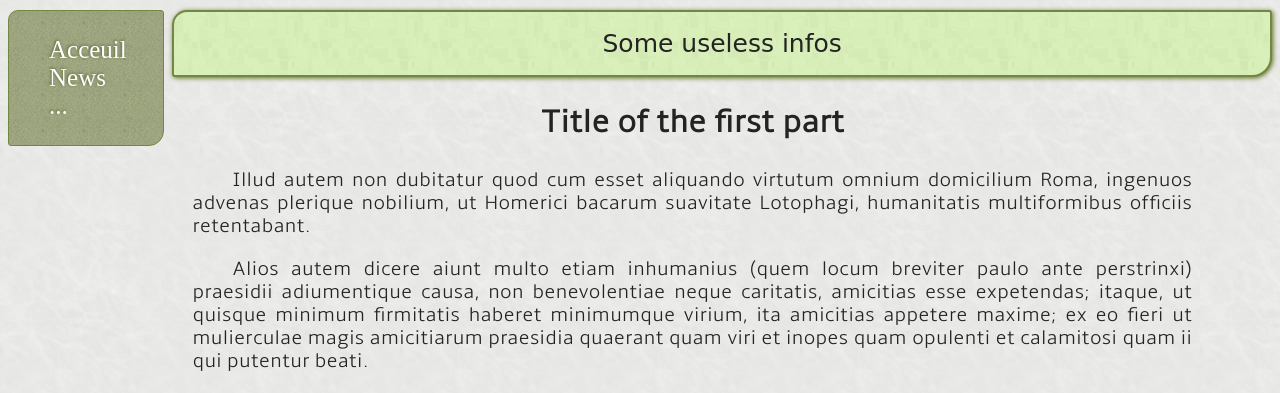
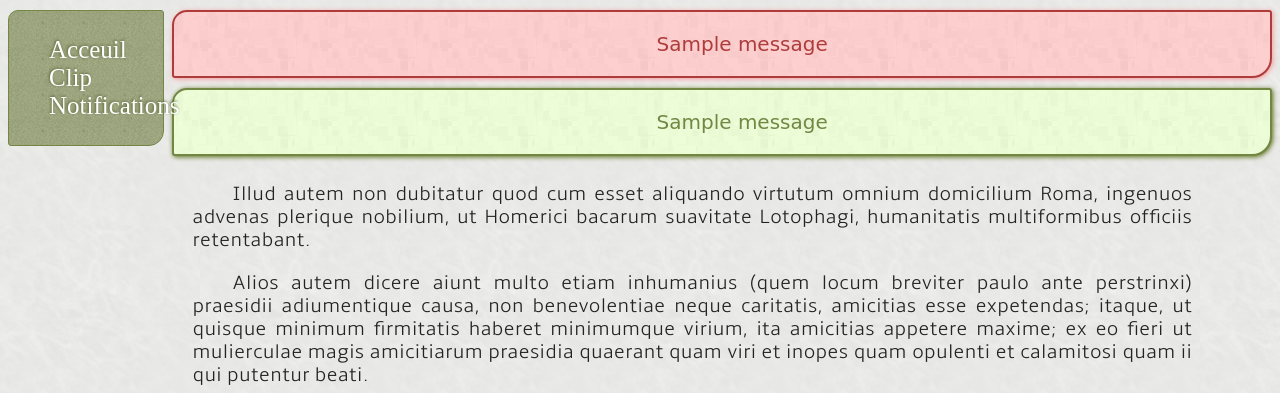
Before and after one commit to synbiozis/site, a Python web app: template templates/bones.html in a window 1280 px wide. Shown: the part 175-568 px from the top of the page. Run offline with Jinja, Linux system fonts and the light colour scheme; the template is opened without the code that fills it, so the values that code supplies are empty; one stand-in notice (Sample message) is shown.

Commit message:
New update

```diff
--- a/static/info.css
+++ b/static/info.css
@@ -1,19 +1,37 @@
-.info
+.info_success, .info_error
 {
-
+	width: 80;
 	margin-top: 10px;
 	margin-left: 13%;
+
+	border-radius: 15px 3px 20px 3px;
+
+	font-family: Comic Sans MS;
+	font-size: 20px;
+	text-align: center;
+	color: #232323;
+}
+
+.info_success ul, .info_error ul
+{
+	list-style-type:none;
+}
+
+.info_success
+{
+	background: #eeffd8 url(background_info.png) top left repeat;
+	color: #718743;
 	border: 2px solid #718743;
 	box-shadow: 1px 1px 5px #5b7018;
-	border-radius: 15px 3px 20px 3px;
-	background: #daf1ba url(background_info.png) top left repeat;
+}
 
-	padding: 17px;
+.info_error
+{
+	background: #ffcfcf url(background_info.png) top left repeat;
+	color: #ae3c3c;
+	border: 2px solid #ae3c3c;
+	box-shadow: 1px 1px 5px #f69999;
 
-	font-family: Comic Sans MS;
-	font-size: 25px;
-	text-align: center;
-	color: #232323;
 }
 
 @media all and (max-width: 1024px)
--- a/static/menu.css
+++ b/static/menu.css
@@ -26,7 +26,7 @@
 	list-style-type:none;
 }
 
-nav ul li:hover
+nav ul li:hover a
 {
 	color: #586835;
 	text-shadow: -1px 1px 4px #bdcd9c;
--- a/static/style.css
+++ b/static/style.css
@@ -8,6 +8,12 @@
 	background: #e8e9e6 url(background_body.png) top left repeat;
 }
 
+iframe
+{
+	border-bottom: 2px solid none;
+	padding-bottom: 30px;
+}
+
 @font-face
 {
 	font-family: 'Amble';
--- a/templates/bones.html
+++ b/templates/bones.html
@@ -1,7 +1,6 @@
 <!DOCTYPE html>
 <html>
     <head>
-    	{% block head %}
 		<meta name="keywords" content="synbioz, sYnbioZ, synbiozis, sYnbioZis, python, tk, .tk" />
 		<meta charset="UTF-8" />
 		<link href="{{ url_for('static', filename='style.css') }}" rel="stylesheet" type="text/css" />
@@ -10,8 +9,7 @@
 		<link href="{{ url_for('static', filename='section.css') }}" rel="stylesheet" type="text/css" />
 		<link href="{{ url_for('static', filename='footer.css') }}" rel="stylesheet" type="text/css" />
 		<link href="{{ url_for('static', filename='info.css') }}" rel="stylesheet" type="text/css" />
-		<title>sYnbioZis</title>
-		{% endblock %}
+		<title>sYnbioZis - {% block title %}{% endblock %}</title>
     </head>
 
     <body>
@@ -21,23 +19,44 @@
 
     	<nav>
  			<ul>
- 				<a href="{{ url_for('index') }}"><li>Acceuil</li></a>
- 				<a href="{{ url_for('news') }}"><li>News</li></a>
-    			<a href="#"><li>...</li></a>
+ 				<li><a href="{{ url_for('index') }}">Acceuil</a></li>
+ 				<li><a href="{{ url_for('clip') }}">Clip</a></li>
+ 				<li><a href="{{ url_for('bones') }}">Notifications</a></li>
 			</ul>
     	</nav>
 
-    	{% block info %}
-    	<div class="info">
-    		Some useless infos
-    	</div>
-    	{% endblock %}
+    	<!-- Infos Messages -->
 
-    	{% block section %}
+
+    	{% with msg = get_flashed_messages(category_filter=["error"]) %}
+    	{% if msg %}
+			<div class="info_error">
+			<ul>
+	        {% for m in msg %}
+	            <li>{{ m }}</li>
+	        {% endfor %}
+	        </ul>
+			</div>
+		{% endif %}
+	    {% endwith %}
+
+		{% with msg = get_flashed_messages(category_filter=["success"]) %}
+	    {% if msg %}
+			<div class="info_success">
+			<ul>
+	        {% for m in msg %}
+	            <li>{{ m }}</li>
+	        {% endfor %}
+	        </ul>
+			</div>
+		{% endif %}
+	    {% endwith %}
+
+
     	<section>
-    		<h1>{% block section_title %}Title of the first part{% endblock %}</h1>
+    		<h1>{{ self.title() }}</h1>
     		<!-- <h2>Title 2</h2> -->
-    		{% block section_content %}<p>Illud autem non dubitatur quod cum esset aliquando virtutum omnium domicilium Roma, ingenuos advenas plerique nobilium, ut Homerici bacarum suavitate Lotophagi, humanitatis multiformibus officiis retentabant.</p>
+    		{% block section %}<p>Illud autem non dubitatur quod cum esset aliquando virtutum omnium domicilium Roma, ingenuos advenas plerique nobilium, ut Homerici bacarum suavitate Lotophagi, humanitatis multiformibus officiis retentabant.</p>
 
     		<p>Alios autem dicere aiunt multo etiam inhumanius (quem locum breviter paulo ante perstrinxi) praesidii adiumentique causa, non benevolentiae neque caritatis, amicitias esse expetendas; itaque, ut quisque minimum firmitatis haberet minimumque virium, ita amicitias appetere maxime; ex eo fieri ut mulierculae magis amicitiarum praesidia quaerant quam viri et inopes quam opulenti et calamitosi quam ii qui putentur beati.</p>
 
@@ -48,7 +67,6 @@
     		<p>Coactique aliquotiens nostri pedites ad eos persequendos scandere clivos sublimes etiam si lapsantibus plantis fruticeta prensando vel dumos ad vertices venerint summos, inter arta tamen et invia nullas acies explicare permissi nec firmare nisu valido gressus: hoste discursatore rupium abscisa volvente, ruinis ponderum inmanium consternuntur, aut ex necessitate ultima fortiter dimicante, superati periculose per prona discedunt.</p>{% endblock %}
     	</section>
 
-    	{% endblock %}
 
 
     	<footer>
```
Also changed, not shown: flask_app.py (+22 -4 lines), templates/clip.html (added, +13 -0 lines), templates/news.html (+3 -5 lines), templates/test.html (added, +7 -0 lines), 1 other file.
